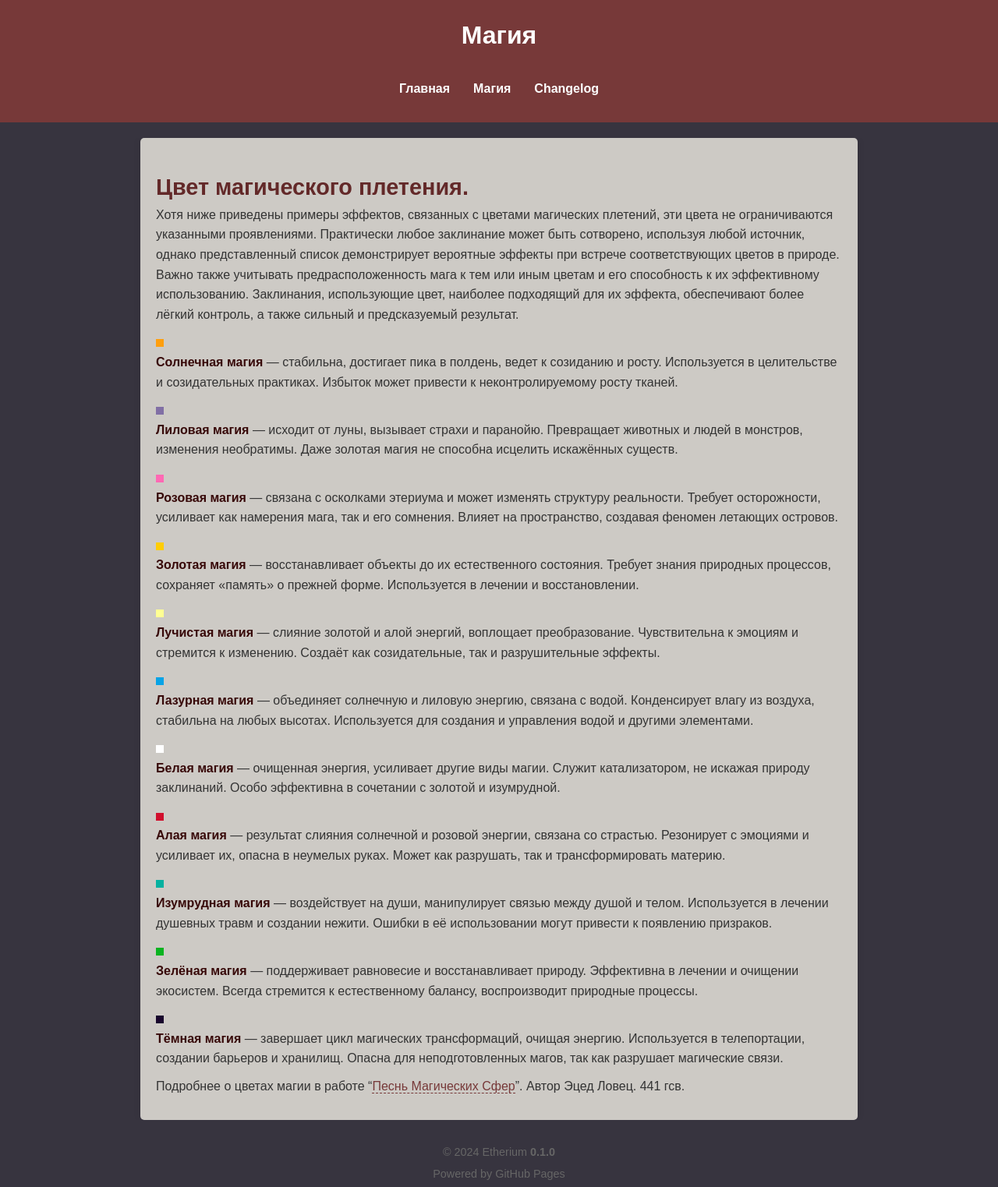
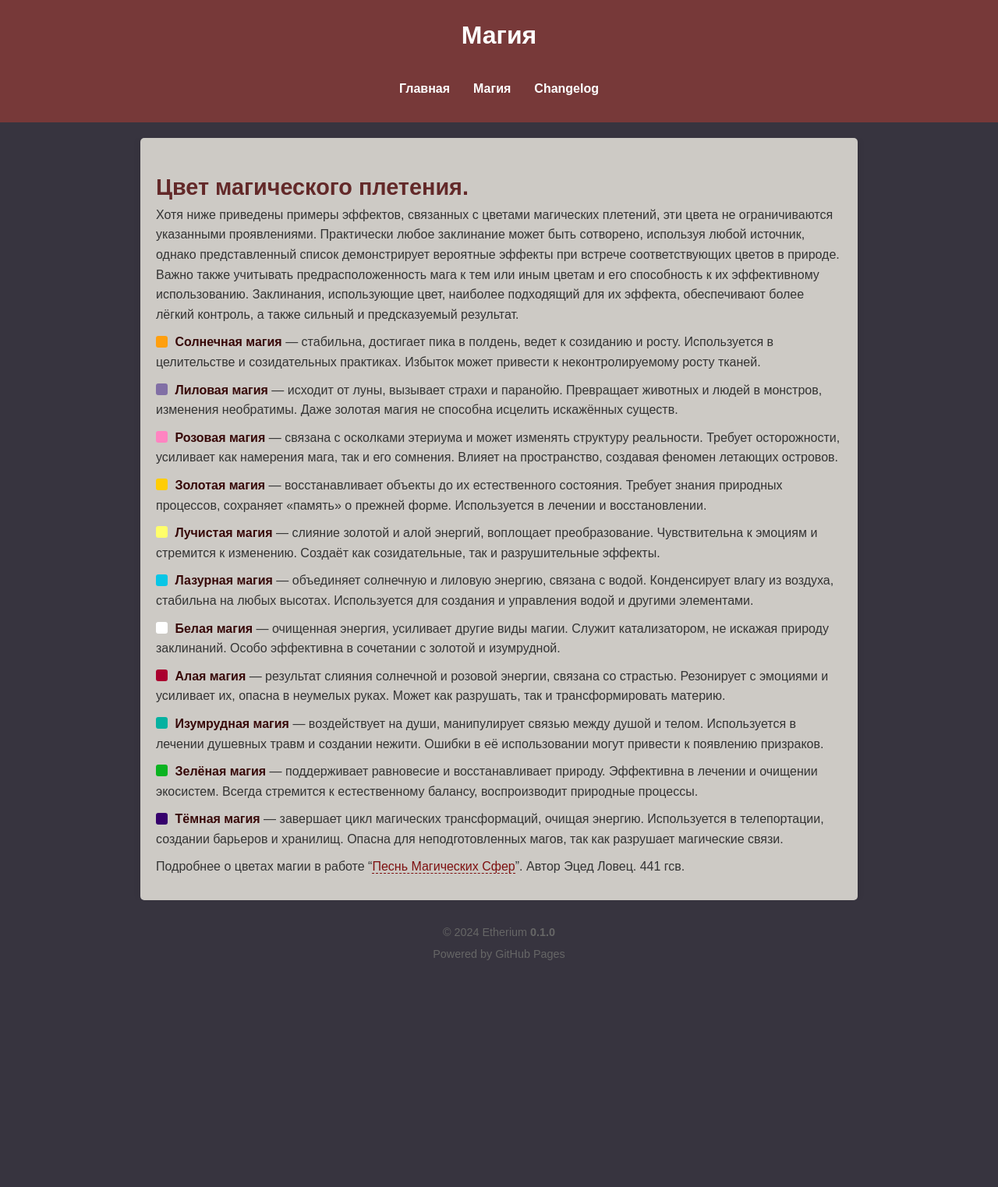
Before and after one commit to KovalevEvgeniy/etherium, a Jekyll site: the page built from data/magic/index.md, in a window 1280 px wide. Shown: the whole page at 78% size. Built offline with Jekyll 4.4.1, drawn with Linux system fonts in a browser that asks for light colours; after the commit the page ends 1241 px from its top, so only the background shows below that.

Commit message:
try fix colors

```diff
--- a/_config.yml
+++ b/_config.yml
@@ -5,12 +5,12 @@ theme: jekyll-theme-cayman
 colors:
   sun: "#ff9f0e"
   lilac: "#816fa5"
-  pink: "#FF69B4"
-  dark: "#18052c"
-  azure: "#07a3e6"
+  pink: "#ff84c1"
+  dark: "#35006c"
+  azure: "#07c6e6"
   clear: "#FFFFFF"
   golden: "#ffcd04"
-  radiant: "#ffff93"
+  radiant: "#ffff6a"
   emerald: "#05b1a0"
-  crimson: "#d10f2d"
+  crimson: "#aa002e"
   green: "#0ab320"
--- a/_includes/color.html
+++ b/_includes/color.html
@@ -1 +1 @@
-<div class="colored-box" style="background-color: {{ site.colors[include.color] }};"></div>
+<span class="colored-box" style="background-color: {{ site.colors[include.color] }};"></span>
--- a/assets/css/style.css
+++ b/assets/css/style.css
@@ -100,11 +100,11 @@ main {
     }
 
     a {
-        color: #773939;
+        color: #7e1010;
         text-decoration: none;
         border-bottom: 1px dashed;
         &:hover {
-            color: #632929;
+            color: #a91515;
         }
     }
 }
@@ -128,10 +128,12 @@ footer p {
 
 .colored-box {
     display: inline-block;
-    width: 10px;
-    height: 10px;
+    width: 15px;
+    height: 15px;
     margin-right: 5px;
     vertical-align: middle;
+    border-radius: 3px;
+    margin-top: -4px;
 }
 
 /* Responsive design */
```
